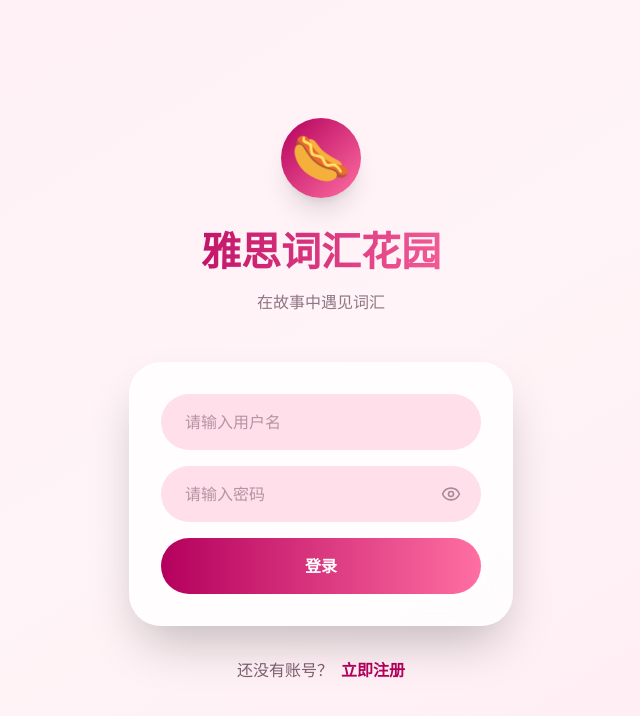
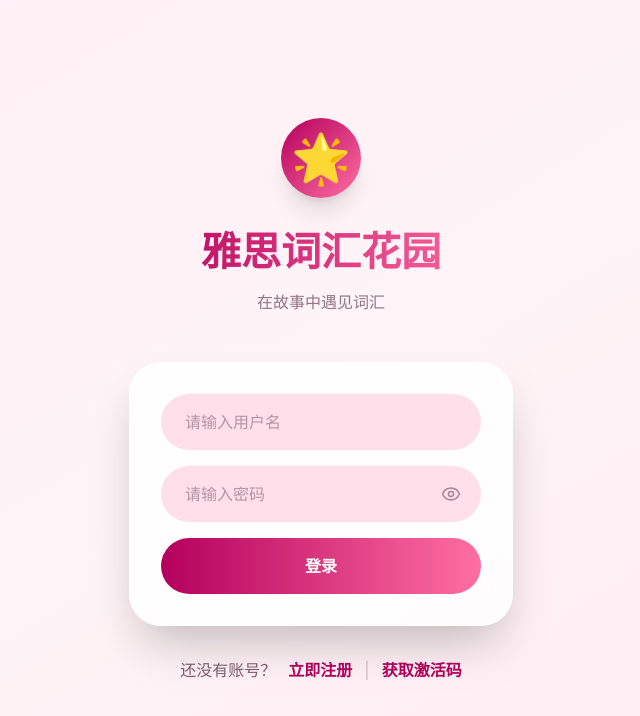
Before and after one commit to kdxcxy/ielts_vocabulary, a Next.js app: page /login in a window 1280 px wide. Shown: the top 716 px of the page, without its empty margins (319-959 px from the left). Built offline with nearby package versions, Linux system fonts and the light colour scheme.

Commit message:
请添加开发者微信获取激活码

```diff
--- /dev/null
+++ b/app/(auth)/activation-code/page.tsx
@@ -0,0 +1,45 @@
+import Link from 'next/link'
+import { ArrowLeft, MessageCircle } from 'lucide-react'
+
+export default function ActivationCodePage() {
+  return (
+    <div className="flex min-h-screen flex-col bg-gradient-to-br from-[#fff0f6] via-surface to-surface-container-low px-6 py-8">
+      <div className="mx-auto flex w-full max-w-md flex-1 flex-col">
+        <div className="mb-10 flex items-center gap-3">
+          <Link
+            href="/login"
+            className="flex h-10 w-10 items-center justify-center rounded-full bg-white/70 text-on-surface shadow-sm backdrop-blur-sm"
+            aria-label="返回登录页"
+          >
+            <ArrowLeft className="h-5 w-5" />
+          </Link>
+          <div>
+            <h1 className="text-2xl font-bold text-on-surface">获取激活码</h1>
+            <p className="mt-1 text-sm text-on-surface/60">联系开发者微信获取激活码</p>
+          </div>
+        </div>
+
+        <div className="rounded-[2rem] bg-surface-container-lowest/85 p-8 shadow-2xl backdrop-blur-xl">
+          <div className="mx-auto mb-6 flex h-16 w-16 items-center justify-center rounded-full bg-gradient-to-br from-primary to-primary-container shadow-lg">
+            <MessageCircle className="h-8 w-8 text-white" />
+          </div>
+          <div className="space-y-4 text-center">
+            <p className="text-sm tracking-[0.2em] text-on-surface/45">开发者微信</p>
+            <p className="text-3xl font-bold tracking-wide text-primary">looplip</p>
+            <p className="text-base leading-7 text-on-surface/70">请添加开发者微信获取激活码</p>
+          </div>
+        </div>
+
+        <div className="mt-8 flex items-center justify-center gap-3 text-body-lg text-on-surface/70">
+          <Link href="/login" className="font-bold text-primary">
+            返回登录
+          </Link>
+          <span className="text-on-surface/25">|</span>
+          <Link href="/register" className="font-bold text-primary">
+            去注册页
+          </Link>
+        </div>
+      </div>
+    </div>
+  )
+}
--- a/app/(auth)/login/page.tsx
+++ b/app/(auth)/login/page.tsx
@@ -1,5 +1,6 @@
 'use client'
 
+import Link from 'next/link'
 import { useState } from 'react'
 import { Eye, EyeOff } from 'lucide-react'
 import { TOKEN_STORAGE_KEY } from '@/lib/constants'
@@ -44,7 +45,7 @@ export default function LoginPage() {
       <div className="w-full max-w-sm">
         <div className="mb-12 text-center">
           <div className="mx-auto mb-6 flex h-20 w-20 items-center justify-center rounded-full bg-gradient-to-br from-primary to-primary-container shadow-xl">
-            <span className="text-5xl">🌭</span>
+            <span className="text-5xl">🌟</span>
           </div>
           <h1 className="mb-2 bg-gradient-to-r from-primary to-primary-container bg-clip-text text-display-md font-bold text-transparent">
             雅思词汇花园
@@ -95,11 +96,15 @@ export default function LoginPage() {
           </form>
         </div>
 
-        <p className="mt-8 text-center text-body-lg text-on-surface/70">
-          还没有账号？
-          <a href="/register" className="ml-2 font-bold text-primary">
+        <p className="mt-8 flex items-center justify-center gap-3 text-center text-body-lg text-on-surface/70">
+          <span>还没有账号？</span>
+          <Link href="/register" className="font-bold text-primary">
             立即注册
-          </a>
+          </Link>
+          <span className="text-on-surface/25">|</span>
+          <Link href="/activation-code" className="font-bold text-primary">
+            获取激活码
+          </Link>
         </p>
       </div>
     </div>
--- a/app/(auth)/register/page.tsx
+++ b/app/(auth)/register/page.tsx
@@ -1,5 +1,6 @@
 'use client'
 
+import Link from 'next/link'
 import { useState } from 'react'
 import { Eye, EyeOff } from 'lucide-react'
 import { TOKEN_STORAGE_KEY } from '@/lib/constants'
@@ -59,7 +60,7 @@ export default function RegisterPage() {
       <div className="w-full max-w-sm">
         <div className="mb-10 text-center">
           <div className="mx-auto mb-6 flex h-20 w-20 items-center justify-center rounded-full bg-gradient-to-br from-primary to-primary-container shadow-xl">
-            <span className="text-5xl">🌭</span>
+            <span className="text-5xl">🌟</span>
           </div>
           <h1 className="mb-2 bg-gradient-to-r from-primary to-primary-container bg-clip-text text-display-md font-bold text-transparent">
             雅思词汇花园
@@ -137,11 +138,15 @@ export default function RegisterPage() {
           </form>
         </div>
 
-        <p className="mt-8 text-center text-body-lg text-on-surface/70">
-          已有账号？
-          <a href="/login" className="ml-2 font-bold text-primary">
+        <p className="mt-8 flex items-center justify-center gap-3 text-center text-body-lg text-on-surface/70">
+          <span>已有账号？</span>
+          <Link href="/login" className="font-bold text-primary">
             立即登录
-          </a>
+          </Link>
+          <span className="text-on-surface/25">|</span>
+          <Link href="/activation-code" className="font-bold text-primary">
+            获取激活码
+          </Link>
         </p>
       </div>
     </div>
```
